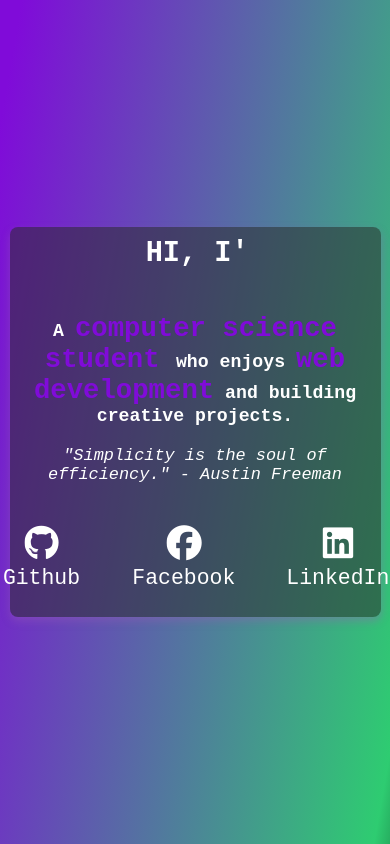
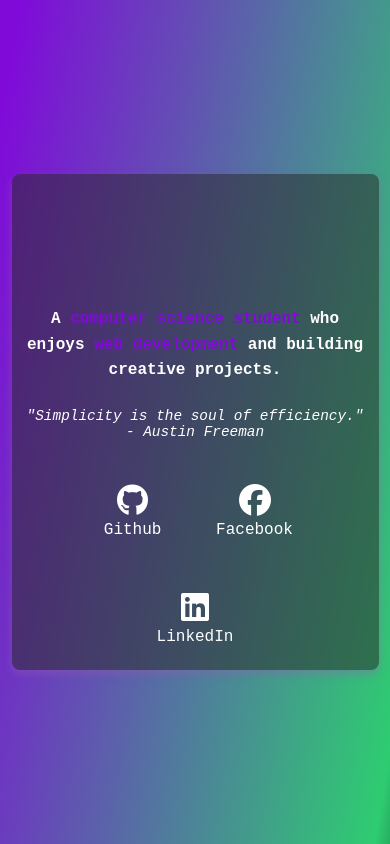
Before and after one commit to akram04O/dynamis-challenge, a plain HTML site: page index.html in a window 390 px wide. Drawn offline with Linux system fonts and the light colour scheme.

Commit message:
fixing🛠️

```diff
--- a/index.html
+++ b/index.html
@@ -2,7 +2,7 @@
 <html lang="en">
 <head>
     <meta charset="UTF-8" />
-    <meta name="viewport" content="width=device-width, initial-scale=1.0" />
+    <meta name="viewport" content="width=device-width, initial-scale=1.0, maximum-scale=5.0" />
     <meta name="theme-color" content="#800bd9" />
 
     <!--web icon-->
--- a/style.css
+++ b/style.css
@@ -23,25 +23,25 @@ body {
 .container {
     padding: 20px;
     border-radius: 8px;
-    width: 800px;
-    max-width: 90%;
+    width: min(800px, 90%);
     text-align: center;
     background-color: var(--container-color);
     box-shadow: 0 4px 8px var(--shadow-color);
+    margin: 2rem;
 }
 
 h1 {
     display: inline-block;
     margin: 0 auto;
     text-align: center;
-    font-size: 2.2em;
-    margin-bottom: 20px;
+    font-size: clamp(1.5rem, 5vw, 2.2rem);
+    margin-bottom: 1.5rem;
     color: var(--text-color);
     text-transform: uppercase;
     overflow: hidden;
     white-space: nowrap;
     width: 0;
-    animation: typing 2s steps(20) alternate infinite;
+    animation: typing 2s steps(20)  infinite alternate;
     animation-delay: 0.5s;
 }
 
@@ -62,20 +62,21 @@ h1 {
 }
 p{
     margin-bottom: 20px;
-    font-size: 1.3em;
+    font-size: clamp(1rem, 3vw, 1.3rem);
     font-weight: bold;
+    line-height: 1.6;
 }
 
 .grade,.role{
-    font-size: 1.4em;
+    font-size: inherit;
     color: var(--primary-color);
 }
 
 .quote{
-    font-size: 1.2em;
+    font-size: clamp(0.9rem, 2.5vw, 1.2rem);
+    margin: 1.5rem 0;
     font-style: italic;
     color: var(--text-color);
-    margin: 20px;
 }
 
 .social-media{
@@ -83,7 +84,8 @@ p{
     justify-content: center;
     align-items: center;
     margin-top: 20px;
-    gap: 20px;
+    gap: clamp(1rem, 3vw, 2rem);
+    flex-wrap: wrap;
 }
 
 .github, .facebook, .linkedin{
@@ -91,18 +93,20 @@ p{
     flex-direction: column;
     justify-content: center;
     align-items: center;
-    margin: 20px;
+    margin: 0.5rem;
+    padding: 0.5rem;
 }
 
 .github a, .facebook a, .linkedin a{
     text-decoration: none;
     color: var(--text-color);
-    font-size: 1.5em;
+    font-size: clamp(1rem, 3vw, 1.5rem);
+    transition: all 0.3s ease;
 }
-.github, .facebook, .linkedin, a:hover{
+.github:hover a, .facebook:hover a, .linkedin:hover a,
+.github:hover .fa-brands, .facebook:hover .fa-brands, .linkedin:hover .fa-brands {
     color: var(--hover-color);
     transform: scale(1.1);
-    transition: transform 0.3s ease;
 }
 .fb, .git, .in{
     color: var(--text-color);
@@ -113,80 +117,26 @@ p{
     color: var(--hover-color);
     transition: color 0.3s ease;
 }
+@media (max-width: 600px) {
+    .container {
+        padding: 1rem;
+        margin: 1rem;
+    }
 
+    h1 {
+        white-space: normal;
+        animation: none;
+        border-right: none;
+    }
+}
 @media (max-width: 400px) {
     .container {
-        width: 90%;
-        padding: 10px;
-        margin: 20px;
+        padding: 0.5rem;
+        margin: 0.5rem;
     }
     h1 {
-        font-size: 1em;
-    }
-    p {
-        font-size: 1em;
-    }
-    .grade, .role {
-        font-size: 1.2em;
-    }
-    .quote {
-        font-size: 1em;
+        white-space: normal;
+        animation: none;
+        border-right: none;
     }
 }
-@media (max-width: 600px) {
-    .container {
-        width: 90%;
-        padding: 10px;
-        margin: 20px;
-    }
-    h1 {
-        font-size: 1.8em;
-    }
-    p {
-        font-size: 1.2em;
-    }
-    .grade, .role {
-        font-size: 1.3em;
-    }
-    .quote {
-        font-size: 1.1em;
-    }
-}
-@media (max-width: 800px) {
-    .container {
-        width: 90%;
-        padding: 10px;
-        margin: 20px;
-    }
-    h1 {
-        font-size: 2em;
-    }
-    p {
-        font-size: 1.3em;
-    }
-    .grade, .role {
-        font-size: 1.4em;
-    }
-    .quote {
-        font-size: 1.2em;
-    }
-}
-@media (max-width: 1000px) {
-    .container {
-        width: 90%;
-        padding: 10px;
-        margin: 20px;
-    }
-    h1 {
-        font-size: 2.2em;
-    }
-    p {
-        font-size: 1.4em;
-    }
-    .grade, .role {
-        font-size: 1.5em;
-    }
-    .quote {
-        font-size: 1.3em;
-    }
-}
```
